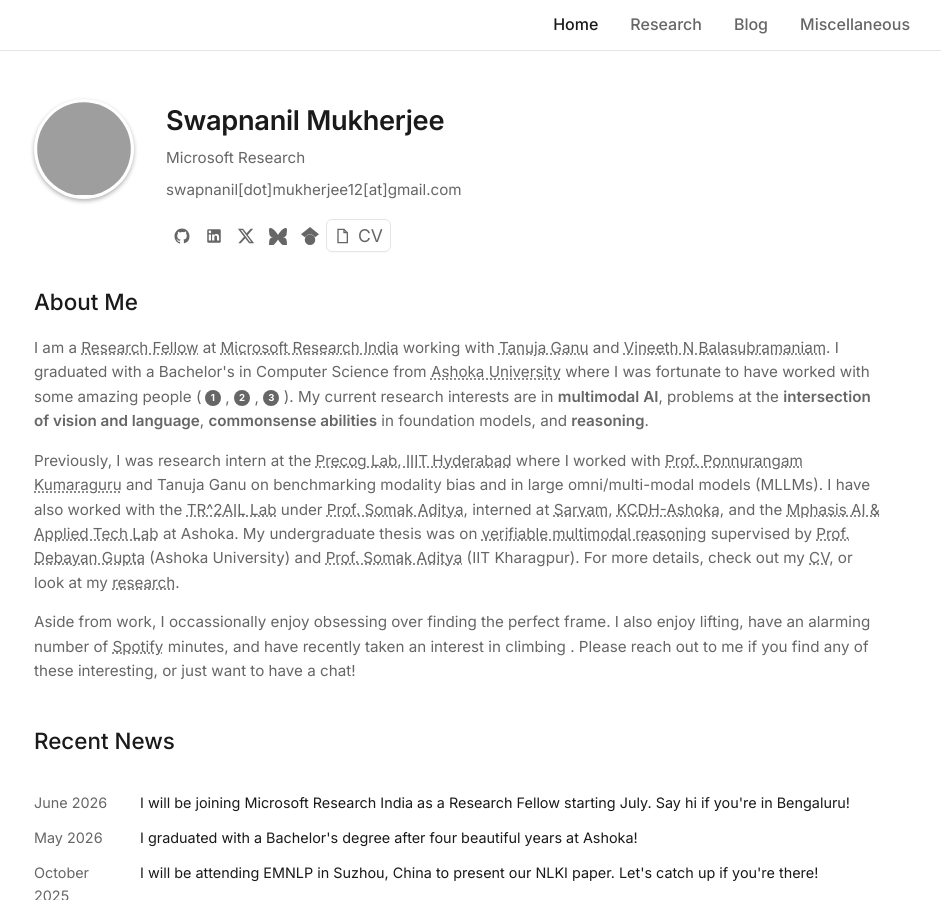
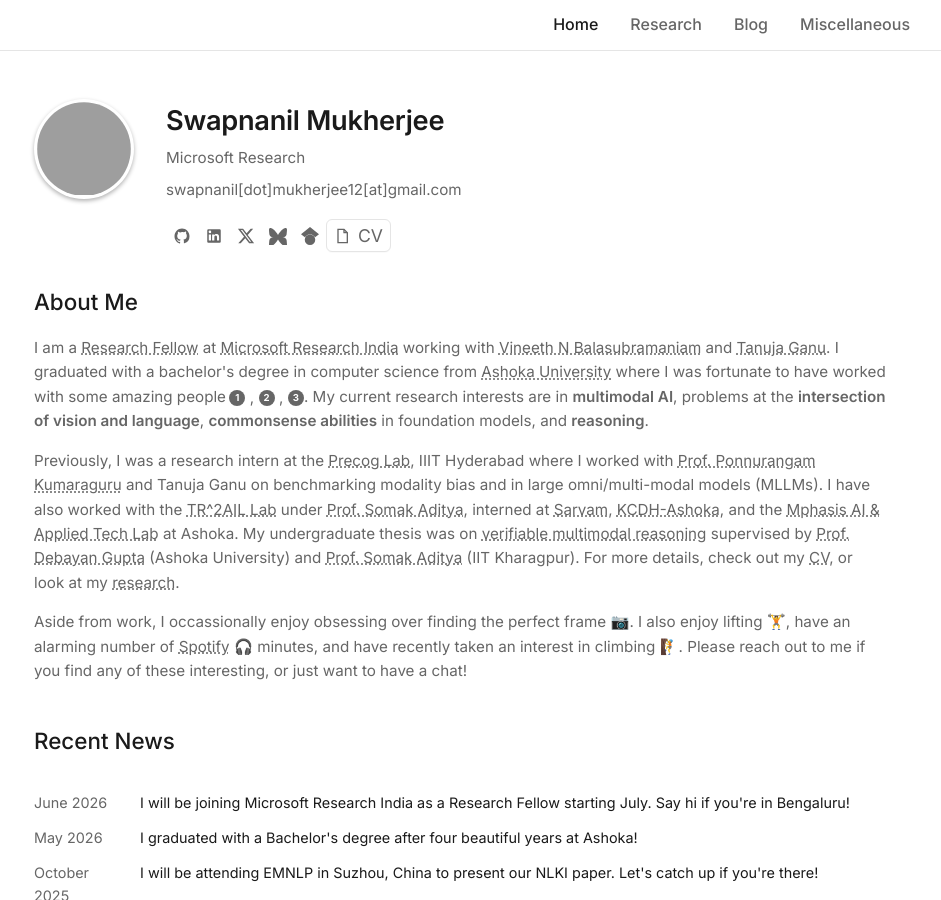
Before and after one commit to SwapnanilMukherjee/swapnanilmukherjee.github.io, a Jekyll site: the page built from index.md, in a window 1280 px wide and 900 px high, cut to the strip 0-900 px from the top of the window. Shown: the whole strip, without its empty margins (180-1121 px from the left). Built offline with Jekyll 4.4.1, drawn with Linux system fonts in a browser that asks for light colours; grey boxes are pictures that could not be loaded.

Commit message:
css update

```diff
--- a/index.md
+++ b/index.md
@@ -45,16 +45,15 @@ layout: default
 <!-- Bio Section -->
 <div class="section">
   <h2>About Me</h2>
-  <p>I am a <a href="https://www.microsoft.com/en-us/research/people/t-swapnanilm/">Research Fellow</a> at <a href="https://www.microsoft.com/en-us/research/lab/microsoft-research-india/">Microsoft Research India</a> working with <a href="https://www.microsoft.com/en-us/research/people/taganu/">Tanuja Ganu</a> and <a href="https://www.microsoft.com/en-us/research/people/vineethn/">Vineeth N Balasubramaniam</a>. I graduated with a Bachelor's in Computer Science from <a href="https://wwww.ashoka.edu.in">Ashoka University</a> where I was fortunate to have worked with some amazing people (
+  <p>I am a <a href="https://www.microsoft.com/en-us/research/people/t-swapnanilm/">Research Fellow</a> at <a href="https://www.microsoft.com/en-us/research/lab/microsoft-research-india/">Microsoft Research India</a> working with <a href="https://www.microsoft.com/en-us/research/people/vineethn/">Vineeth N Balasubramaniam</a> and <a href="https://www.microsoft.com/en-us/research/people/taganu/">Tanuja Ganu</a>. I graduated with a bachelor's degree in computer science from <a href="https://wwww.ashoka.edu.in">Ashoka University</a> where I was fortunate to have worked with some amazing people
     <span class="people-badges" aria-label="Notable collaborators">
       <a href="https://debayangupta.com/" class="people-badge" target="_blank" rel="noopener noreferrer" title="Debayan Gupta"><span class="badge-number">1</span></a>,
       <a href="https://www.linkedin.com/in/bhaveshneekhra/" class="people-badge" target="_blank" rel="noopener noreferrer" title="Bhavesh Neekhra"><span class="badge-number">2</span></a>,
       <a href="https://www.linkedin.com/in/lipika-dey-3381713/" class="people-badge" target="_blank" rel="noopener noreferrer" title="Lipika Dey"><span class="badge-number">3</span></a>
-    </span>
-  ). My current research interests are in <b>multimodal AI</b>, problems at the <b>intersection of vision and language</b>, <b>commonsense abilities</b> in foundation models, and <b>reasoning</b>.</p>
-  <p>Previously, I was research intern at the <a href="https://precog.iiit.ac.in/" target="_blank">Precog Lab, IIIT Hyderabad</a> where I worked with <a href="https://precog.iiit.ac.in/bio/">Prof. Ponnurangam Kumaraguru</a> and Tanuja Ganu on benchmarking modality bias and in large omni/multi-modal models (MLLMs). I have also worked with the <a href="https://adityasomak.github.io/research/">TR^2AIL Lab</a> under <a href="https://adityasomak.github.io/#about">Prof. Somak Aditya</a>, interned at <a href="https://www.sarvam.ai/">Sarvam</a>, <a href="https://www.ashoka.edu.in/page/koita-centre-for-digital-health-at-ashoka/" target="_blank">KCDH-Ashoka</a>, and the <a href="https://www.ashoka.edu.in/about-mphasis-lab/" target="_blank">Mphasis AI & Applied Tech Lab</a> at Ashoka. My undergraduate thesis was on <a href="https://arxiv.org/abs/2209.07662" target="_blank">verifiable multimodal reasoning</a> supervised by <a href="https://www.ashoka.edu.in/profile/debayan-gupta/" target="_blank">Prof. Debayan Gupta</a> (Ashoka University) and <a href="https://adityasomak.github.io/#about" target="_blank">Prof. Somak Aditya</a> (IIT Kharagpur). For more details, check out my <a href="/assets/CV.pdf">CV</a>, or look at my <a href="/research">research</a>.
+    </span>. My current research interests are in <b>multimodal AI</b>, problems at the <b>intersection of vision and language</b>, <b>commonsense abilities</b> in foundation models, and <b>reasoning</b>.</p>
+  <p>Previously, I was a research intern at the <a href="https://precog.iiit.ac.in/" target="_blank">Precog Lab</a>, IIIT Hyderabad where I worked with <a href="https://precog.iiit.ac.in/bio/">Prof. Ponnurangam Kumaraguru</a> and Tanuja Ganu on benchmarking modality bias and in large omni/multi-modal models (MLLMs). I have also worked with the <a href="https://adityasomak.github.io/research/">TR^2AIL Lab</a> under <a href="https://adityasomak.github.io/#about">Prof. Somak Aditya</a>, interned at <a href="https://www.sarvam.ai/">Sarvam</a>, <a href="https://www.ashoka.edu.in/page/koita-centre-for-digital-health-at-ashoka/" target="_blank">KCDH-Ashoka</a>, and the <a href="https://www.ashoka.edu.in/about-mphasis-lab/" target="_blank">Mphasis AI & Applied Tech Lab</a> at Ashoka. My undergraduate thesis was on <a href="https://arxiv.org/abs/2209.07662" target="_blank">verifiable multimodal reasoning</a> supervised by <a href="https://www.ashoka.edu.in/profile/debayan-gupta/" target="_blank">Prof. Debayan Gupta</a> (Ashoka University) and <a href="https://adityasomak.github.io/#about" target="_blank">Prof. Somak Aditya</a> (IIT Kharagpur). For more details, check out my <a href="/assets/CV.pdf">CV</a>, or look at my <a href="/research">research</a>.
   </p>
-  <p>Aside from work, I occassionally enjoy obsessing over finding the perfect frame. I also enjoy lifting, have an alarming number of <a href="https://open.spotify.com/listeningstats/share/4tgKHIWTjT4y1C9eMLqeIu?si=WWctd3MwQ_iZfaAQZod70A&lang=en&uri=spotify%3Alisteningstats" target="_blank">Spotify</a> minutes, and have recently taken an interest in climbing . Please reach out to me if you find any of these interesting, or just want to have a chat!</p>
+  <p>Aside from work, I occassionally enjoy obsessing over finding the perfect frame <span role="img" aria-label="camera">📷</span>. I also enjoy lifting <span role="img" aria-label="weightlifter">🏋️</span>, have an alarming number of <a href="https://open.spotify.com/listeningstats/share/4tgKHIWTjT4y1C9eMLqeIu?si=WWctd3MwQ_iZfaAQZod70A&lang=en&uri=spotify%3Alisteningstats" target="_blank">Spotify</a> <span role="img" aria-label="headphones">🎧</span> minutes, and have recently taken an interest in climbing <span role="img" aria-label="climbing">🧗</span>. Please reach out to me if you find any of these interesting, or just want to have a chat!</p>
 
   <!-- <p class="note"> <b>[NOTE]</b> I am also actively looking for PhD positions starting Fall 2026 in the aforementioned research areas. If there are any openings and I might be a good fit for your group, do let me know!</p> -->
 </div>
```
